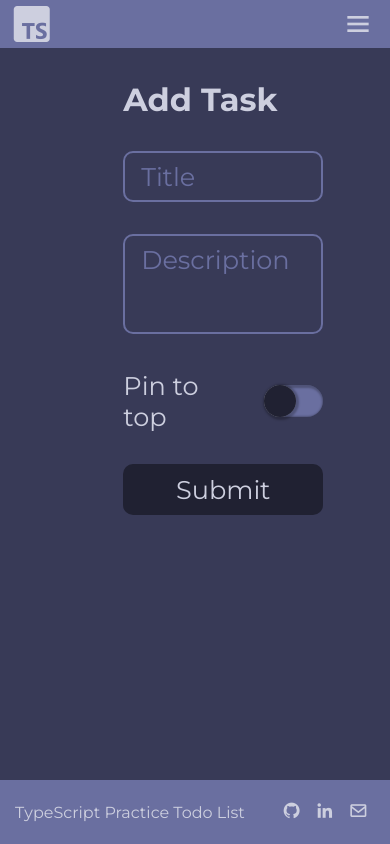
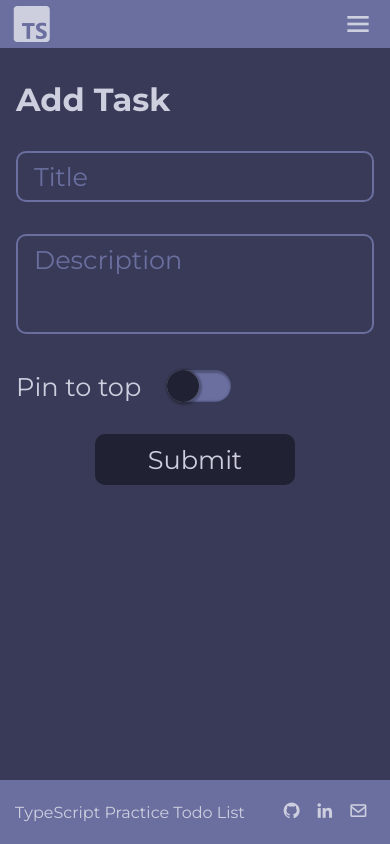
Before and after one commit to WaltsonZh/TSPract, a React (Vite) app: page /add in a window 390 px wide. Built offline with nearby package versions, Linux system fonts and the light colour scheme; no server answers; the database is empty.

Commit message:
added responsive taskbox

```diff
--- a/src/assets/Navbar.css
+++ b/src/assets/Navbar.css
@@ -74,6 +74,7 @@
     right: 0;
     top: 3em;
     background-color: var(--primary-light);
+    box-shadow: -2px 2px 4px 1px rgba(0, 0, 0, 0.25);
     display: grid;
     z-index: 3;
   }
--- a/src/assets/TaskBox.css
+++ b/src/assets/TaskBox.css
@@ -18,7 +18,7 @@
 .TaskBox > .bx {
   position: absolute;
   top: -14px;
-  left: -14px;
+  left: -10px;
   width: 32px;
   height: 32px;
   border-radius: 50%;
@@ -85,3 +85,22 @@
 .TaskBox-done > .bx:active {
   background-color: var(--dark-active);
 }
+
+@media (width < 700px) {
+  .TaskBox:hover {
+    transform: unset;
+  }
+
+  .TaskBox > .bx:hover {
+    background-color: var(--text-content);
+    color: var(--background);
+  }
+
+  .TaskBox-done > .bx:hover {
+    background-color: transparent;
+  }
+
+  .TaskBox-done > .bx:active {
+    background-color: var(--dark-active);
+  }
+}
--- a/src/assets/index.css
+++ b/src/assets/index.css
@@ -30,6 +30,15 @@ body {
 
 .page {
   width: 45%;
+  min-width: 500px;
   padding: 1em;
   margin-bottom: auto;
 }
+
+@media (width < 700px) {
+  .page {
+    width: 500px;
+    min-width: unset;
+    max-width: 100%;
+  }
+}
```
